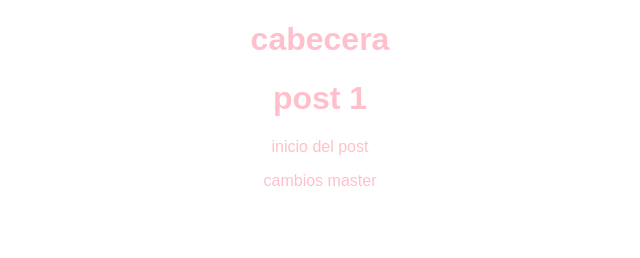
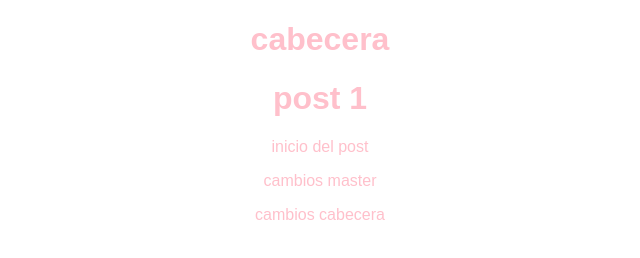
Before and after one commit to luisf123321/hyperblog, a plain HTML site: page index.html in a window 1280 px wide. Shown: the whole page, without its empty margins (320-960 px from the left). Drawn offline with Linux system fonts and the light colour scheme.

Commit message:
cambios cabecera fin

```diff
--- a/index.html
+++ b/index.html
@@ -10,5 +10,6 @@
         <h1>post 1</h1>
         <p> inicio del post</p>
         <p>cambios master</p>
+        <p>cambios cabecera</p>
     </body>
 </html>
```
